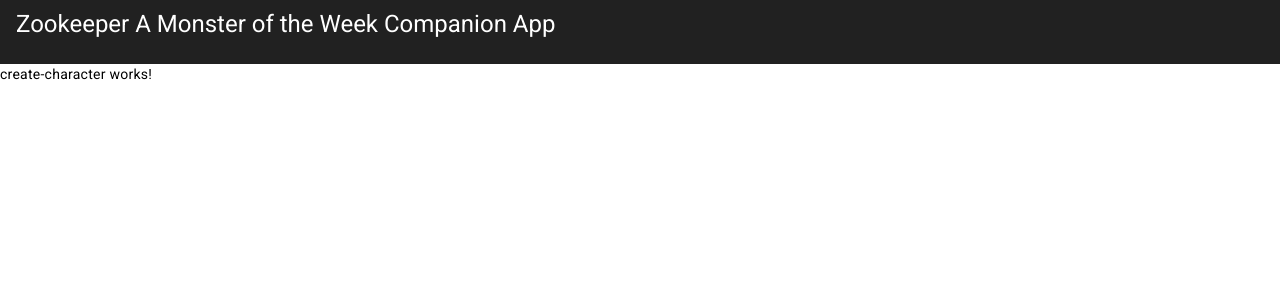
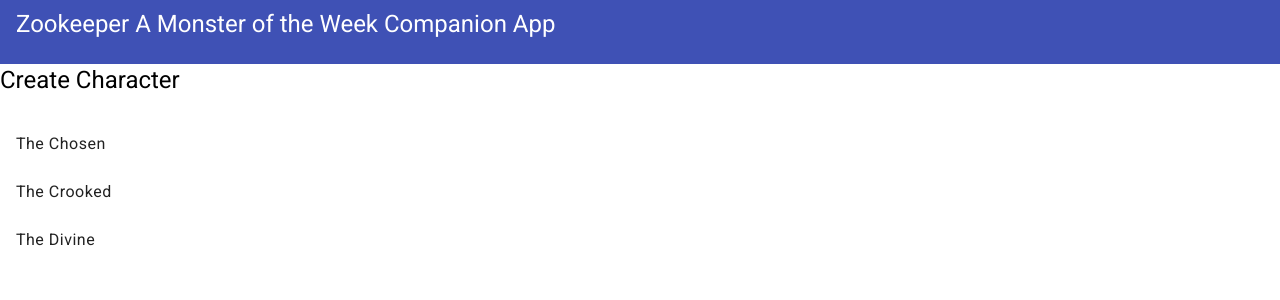
Before and after one commit to dc453/zookeeper-frontend, an Angular app: page /new in a window 1280 px wide. Shown: the top 300 px of the page. Built offline with nearby package versions, Linux system fonts and the light colour scheme.

Commit message:
display available hunter types when creating new character

```diff
--- a/angular.json
+++ b/angular.json
@@ -30,7 +30,6 @@
               "src/assets"
             ],
             "styles": [
-              "@angular/material/prebuilt-themes/purple-green.css",
               "src/styles.scss"
             ],
             "scripts": []
@@ -94,7 +93,6 @@
               "src/assets"
             ],
             "styles": [
-              "@angular/material/prebuilt-themes/purple-green.css",
               "src/styles.scss"
             ],
             "scripts": []
--- a/src/app/app.component.html
+++ b/src/app/app.component.html
@@ -1,4 +1,4 @@
-<mat-toolbar>
+<mat-toolbar color="primary">
   <h1>Zookeeper <span>A Monster of the Week Companion App</span></h1>
 </mat-toolbar>
 <router-outlet></router-outlet>
--- a/src/app/app.module.ts
+++ b/src/app/app.module.ts
@@ -2,6 +2,8 @@ import { NgModule } from '@angular/core';
 import { HttpClientModule } from '@angular/common/http';
 import { BrowserModule } from '@angular/platform-browser';
 import { BrowserAnimationsModule } from '@angular/platform-browser/animations';
+
+import { MatListModule } from '@angular/material/list';
 import { MatToolbarModule } from '@angular/material/toolbar';
 
 import { AppRoutingModule } from './app-routing.module';
@@ -22,6 +24,9 @@ import { SelectHunterTypeComponent } from './select-hunter-type/select-hunter-ty
     AppRoutingModule,
     HttpClientModule,
     BrowserAnimationsModule,
+
+    // Material UI
+    MatListModule,
     MatToolbarModule,
   ],
   providers: [],
--- a/src/app/create-character/create-character.component.html
+++ b/src/app/create-character/create-character.component.html
@@ -1 +1,2 @@
-<p>create-character works!</p>
+<h1>Create Character</h1>
+<app-select-hunter-type />
--- a/src/app/select-hunter-type/select-hunter-type.component.html
+++ b/src/app/select-hunter-type/select-hunter-type.component.html
@@ -1 +1,5 @@
-<p>select-hunter-type works!</p>
+<mat-list>
+    <mat-list-item *ngFor="let hunter of hunterOptions">
+        <span>{{ hunter.name }}</span>
+    </mat-list-item>
+</mat-list>
--- a/src/app/select-hunter-type/select-hunter-type.component.ts
+++ b/src/app/select-hunter-type/select-hunter-type.component.ts
@@ -1,4 +1,5 @@
 import { Component } from '@angular/core';
+import { HunterService } from '../hunter.service';
 
 @Component({
   selector: 'app-select-hunter-type',
@@ -7,4 +8,15 @@ import { Component } from '@angular/core';
 })
 export class SelectHunterTypeComponent {
 
+  hunterOptions: any;
+
+  constructor(private hunterService: HunterService) {}
+
+  ngOnInit() {
+    this.hunterService.getHunters()
+      .subscribe(hunters => {
+        this.hunterOptions = hunters;
+      });
+  }
+
 }
--- a/src/assets/hunters.json
+++ b/src/assets/hunters.json
@@ -1,18 +1,21 @@
 [
     {
         "id": "chosen",
+        "name": "The Chosen",
         "description": "a once-ordinary person who discovered they have a special destiny, and who has been given the power to accomplish it. The Chosen is good in a fight, with some weird powers. E.g. Buffy from Buffy the Vampire Slayer.",
         "characterization": "Your birth was prophesied. You are the Chosen One, and with your abilities you can save the world. If you fail, all will be destroyed. It all rests on you. Only you.",
         "instructions": "To make your Chosen, first pick a name. Then follow the instructions below to decide your look, ratings, fate, moves, gear, and your special weapon. Finally, introduce yourself and pick history."
     },
     {
         "id": "crooked",
+        "name": "The Crooked",
         "description": "a criminal turned monster hunter, haunted by their past and enemies. The Crooked is good in social situations and has a lot of contacts. E.g. Anna Valmont from The Dresden Files, Peter Bishop from Fringe.",
         "characterization": "\"Yeah, I've been around the block. A bit of this, a bit of that. When I came across the secret underworld of monsters and magic… well… it wasn't so different from the underworld I already knew. It was easy to find an angle, just like before.\"",
         "instructions": "To make your Crooked, pick a name. Then follow the instructions below to decide your look, ratings, background, heat, underworld, moves, and gear. Finally, introduce yourself and pick history."
     },
     {
         "id": "divine",
+        "name": "The Divine",
         "description": "an agent of a higher power, with a mission to fulfill. The Divine is very tough and has been granted holy powers. E.g. Castiel from Supernatural; Michael Carpenter from The Dresden Files.",
         "characterization": "I am the Light, the Sword.<br />I am sent to defend the meek from Darkness.<br />All Evil fears me, for I am its end.",
         "instructions": "To make your Divine, first pick a name. Then follow the instructions below to decide your look, ratings, mission, moves, and gear. Finally, introduce yourself and pick history."
--- a/src/styles.scss
+++ b/src/styles.scss
@@ -1,2 +1,4 @@
 html, body { height: 100%; }
 body { margin: 0; font-family: Roboto, "Helvetica Neue", sans-serif; }
+
+@import '~@angular/material/prebuilt-themes/indigo-pink.css';
```
Also changed, not shown: 2 other files (tests, documents, lock files or other folders).
